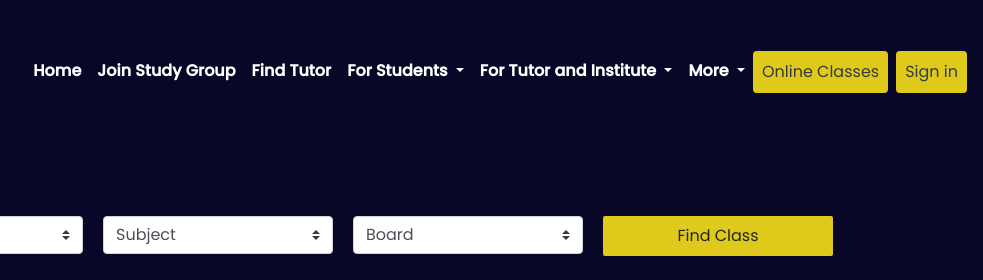
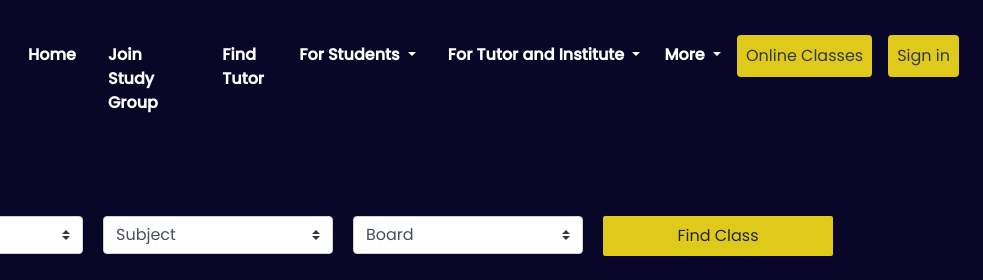
Before and after one commit to ashu9999/online-classes-page, a plain HTML site: page index.html in a window 1280 px wide. Shown: the top 280 px of the page, 297-1280 px from the left. Drawn offline with nearby package versions, Linux system fonts and the light colour scheme.

Commit message:
version 1.1.1

```diff
--- a/index.html
+++ b/index.html
@@ -33,24 +33,24 @@
 
                 <div class="collapse navbar-collapse " id="navbarSupportedContent">
                     <ul class="navbar-nav ml-auto topnav">
-                        <li class="nav-item active">
+                        <li class="nav-item active mx-2">
                             <a class="nav-link" href="#">Home
                                 <span class="sr-only">(current)</span>
                             </a>
                         </li>
-                        <li class="nav-item active">
+                        <li class="nav-item active mx-2">
                             <a class="nav-link" href="#">Join Study Group
                                 <span class="sr-only">(current)</span>
                             </a>
                         </li>
-                        <li class="nav-item active">
+                        <li class="nav-item active mx-2">
                             <a class="nav-link" href="#">Find Tutor
                                 <span class="sr-only">(current)</span>
                             </a>
                         </li>
 
                         <li class="nav-item dropdown">
-                            <p class="nav-link dropdown-toggle " id="dropdownMenuButton" data-toggle="dropdown" aria-haspopup="true" aria-expanded="false" style="color: white;">
+                            <p class="nav-link dropdown-toggle mx-2" id="dropdownMenuButton" data-toggle="dropdown" aria-haspopup="true" aria-expanded="false" style="color: white;">
                                 For Students
                             </p>
                             <div class="dropdown-menu" aria-labelledby="dropdownMenuButton">
@@ -59,7 +59,7 @@
                             </div>
                         </li>
                         <li class="nav-item dropdown">
-                            <p class="nav-link dropdown-toggle" id="dropdownMenuButton" data-toggle="dropdown" aria-haspopup="true" aria-expanded="false" style="color: white;">
+                            <p class="nav-link dropdown-toggle mx-2" id="dropdownMenuButton" data-toggle="dropdown" aria-haspopup="true" aria-expanded="false" style="color: white;">
                                 For Tutor and Institute
                             </p>
                             <div class="dropdown-menu" aria-labelledby="dropdownMenuButton">
@@ -77,17 +77,17 @@
                                 More
                             </p>
                             <div class="dropdown-menu" aria-labelledby="dropdownMenuButton">
-                                <a class="dropdown-item" href="#">Boards</a>
-                                <a class="dropdown-item" href="#">Classes</a>
+                                <a class="dropdown-item mx-2" href="#">Boards</a>
+                                <a class="dropdown-item mx-2 mb-2" href="#">Classes</a>
                             </div>
                         </li>
-                        <li class="nav-item active">
-                          <a class="nav-link btn text-dark mr-2" style="background-color: #DFCA1C;" type="button" href="#">Online Classes
+                        <li class="nav-item">
+                          <a class="nav-link btn text-dark mx-2 mb-2" style="background-color: #DFCA1C;" type="button" href="#">Online Classes
                               <span class="sr-only">(current)</span>
                           </a>
                         </li>
                         <li class="nav-item">
-                            <a class="nav-link btn text-dark" style="background-color: #DFCA1C;" type="button" href="#" data-toggle="modal" data-target="#myModal">Sign in</a>
+                            <a class="nav-link btn text-dark mx-2" style="background-color: #DFCA1C;" type="button" href="#" data-toggle="modal" data-target="#myModal">Sign in</a>
                         </li>
                     </ul>
                 </div>
```
